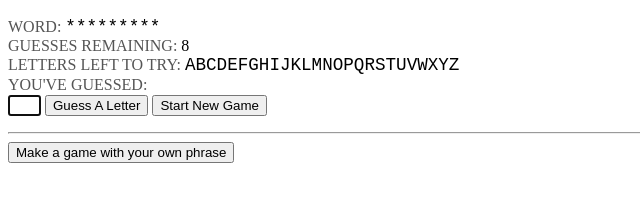
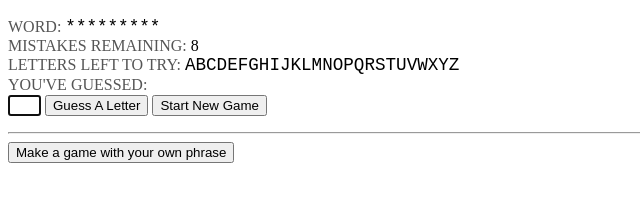
Before and after one commit to fadend/hangman, a plain HTML site: page index.html in a window 1280 px wide. Shown: the part 216-418 px from the top of the page, 0-640 px from the left. Drawn offline with Linux system fonts and the light colour scheme.

Commit message:
Rename "guesses" to "mistakes"
I got the feedback that "GUESSES REMAINING" is confusing
since it's not clear that correct guesses don't count against it.

```diff
--- a/index.html
+++ b/index.html
@@ -20,7 +20,7 @@
     <p>
       <span class="label">WORD:</span> <span class="word-box monospace"></span>
       <br />
-      <span class="label">GUESSES REMAINING:</span> <span class="lives"></span>
+      <span class="label">MISTAKES REMAINING:</span> <span class="lives"></span>
       <br />
       <span class="label">LETTERS LEFT TO TRY:</span>
       <span class="alphabet monospace"></span>
```
